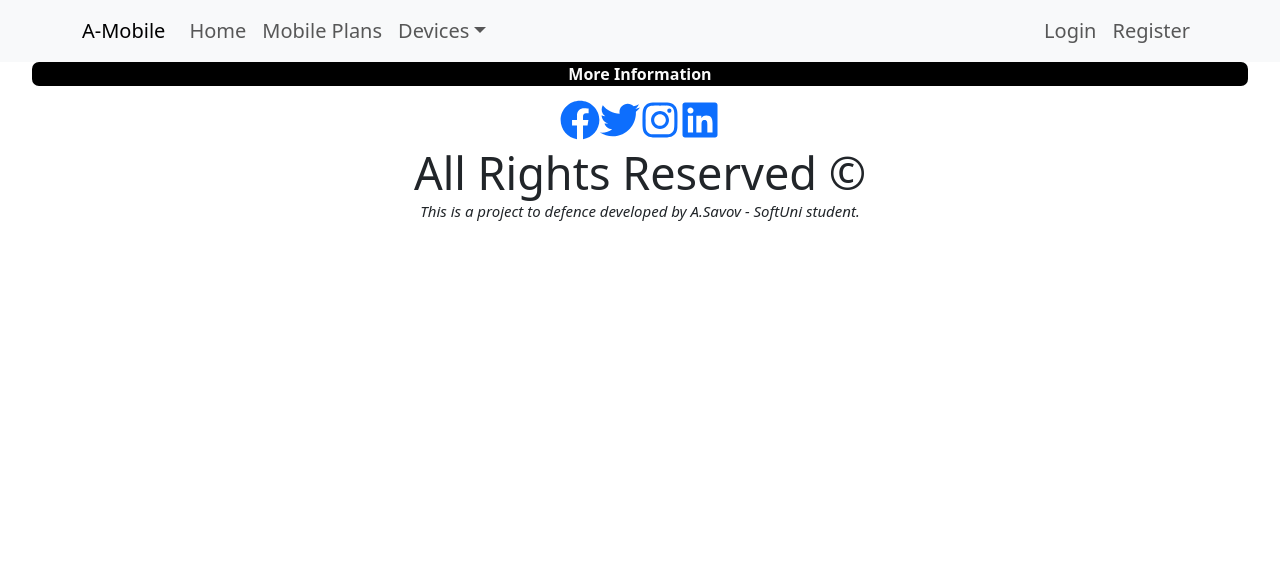
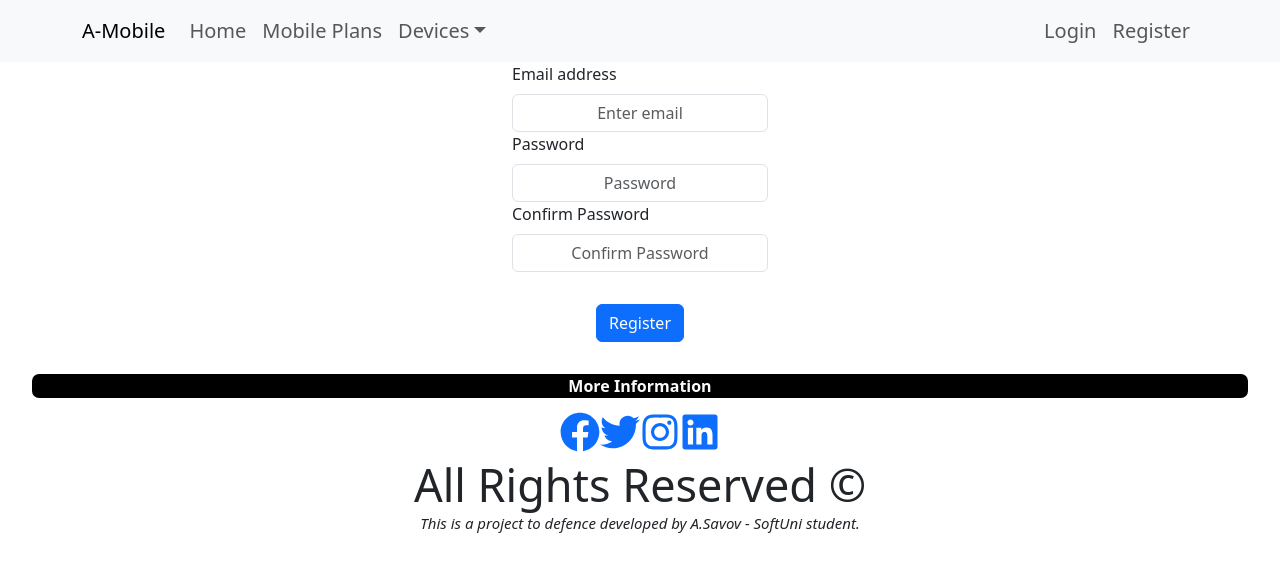
Before and after one commit to AdrianSavov/A-Mobile, a React (Vite) app in the folder react/: page /register in a window 1280 px wide. Shown: the top 572 px of the page. Built offline with nearby package versions, Linux system fonts and the light colour scheme.

Commit message:
Fix form label

```diff
--- a/react/src/App.jsx
+++ b/react/src/App.jsx
@@ -8,6 +8,7 @@ import SmartphoneList from "./components/devices/SmartphoneList";
 import CellPhoneList from './components/devices/CellPhoneList';
 import SmartWatchList from './components/devices/SmartWatchList';
 import Login from './Components/Login/Login';
+import Register from './Components/Register/Register';
 
 function App() {
 
@@ -21,6 +22,7 @@ function App() {
           <Route path="smartwatches" element={<SmartWatchList />} />
           <Route path="mobile-plans" element={<MobilePlans />} />
           <Route path="login" element={<Login />} />
+          <Route path="register" element={<Register />} />
       </Routes>
       <Footer />
     </>
--- a/react/src/Components/Login/Login.jsx
+++ b/react/src/Components/Login/Login.jsx
@@ -7,7 +7,7 @@ export default function Login () {
   return (
     <Form className='form-container'>
       <Form.Group controlId="formBasicEmail">
-        <Form.Label>Email</Form.Label>
+        <Form.Label>Email address</Form.Label>
         <Form.Control type="email" placeholder="Enter email" />
       </Form.Group>
 
--- /dev/null
+++ b/react/src/Components/Register/Register.jsx
@@ -0,0 +1,68 @@
+import React, { useState } from 'react';
+import { Button, Form } from 'react-bootstrap';
+import "./register.css";
+
+const Register = () => {
+  const [values, setValues] = useState({ email: '', password: '', confirmPassword: '' });
+  const [errors, setErrors] = useState({});
+
+  const handleChange = (event) => {
+    setValues({ ...values, [event.target.name]: event.target.value });
+  };
+
+  const handleSubmit = (event) => {
+    event.preventDefault();
+
+    const newErrors = {};
+
+    // Check for email errors
+    if (!values.email) {
+      newErrors.email = 'Email is required';
+    } else if (!/\S+@\S+\.\S+/.test(values.email)) {
+      newErrors.email = 'Email is invalid';
+    }
+
+    // Check for password errors
+    if (!values.password) {
+      newErrors.password = 'Password is required';
+    } else if (values.password.length < 6) {
+      newErrors.password = 'Password must be at least 6 characters';
+    }
+
+    // Check for confirm password errors
+    if (values.password !== values.confirmPassword) {
+      newErrors.confirmPassword = 'Passwords do not match';
+    }
+
+    setErrors(newErrors);
+  };
+
+  return (
+    <Form className="reg-form-container" onSubmit={handleSubmit}>
+      <Form.Group controlId="formBasicEmail">
+        <Form.Label>Email address</Form.Label>
+        <Form.Control type="email" name="email" value={values.email} onChange={handleChange} placeholder="Enter email" isInvalid={errors.email} />
+        <Form.Control.Feedback type="invalid">{errors.email}</Form.Control.Feedback>
+      </Form.Group>
+
+      <Form.Group controlId="formBasicPassword">
+        <Form.Label>Password</Form.Label>
+        <Form.Control type="password" name="password" value={values.password} onChange={handleChange} placeholder="Password" isInvalid={errors.password} />
+        <Form.Control.Feedback type="invalid">{errors.password}</Form.Control.Feedback>
+      </Form.Group>
+
+      <Form.Group controlId="formBasicPasswordConfirm">
+        <Form.Label>Confirm Password</Form.Label>
+        <Form.Control type="password" name="confirmPassword" value={values.confirmPassword} onChange={handleChange} placeholder="Confirm Password" isInvalid={errors.confirmPassword} />
+        <Form.Control.Feedback type="invalid">{errors.confirmPassword}</Form.Control.Feedback>
+      </Form.Group>
+        <div className='reg-btn-container'>
+      <Button variant="primary" type="submit">
+        Register
+      </Button>
+        </div>
+    </Form>
+  );
+};
+
+export default Register;
--- /dev/null
+++ b/react/src/Components/Register/register.css
@@ -0,0 +1,14 @@
+.reg-form-container {
+    max-width: 20%;
+    margin: 0 auto;
+    justify-content: center;
+}
+.form-control {
+    text-align: center;
+}
+.reg-btn-container {
+    display: flex;
+    justify-content: center;
+    padding-top: 2em;
+    padding-bottom: 2em;
+}
```
